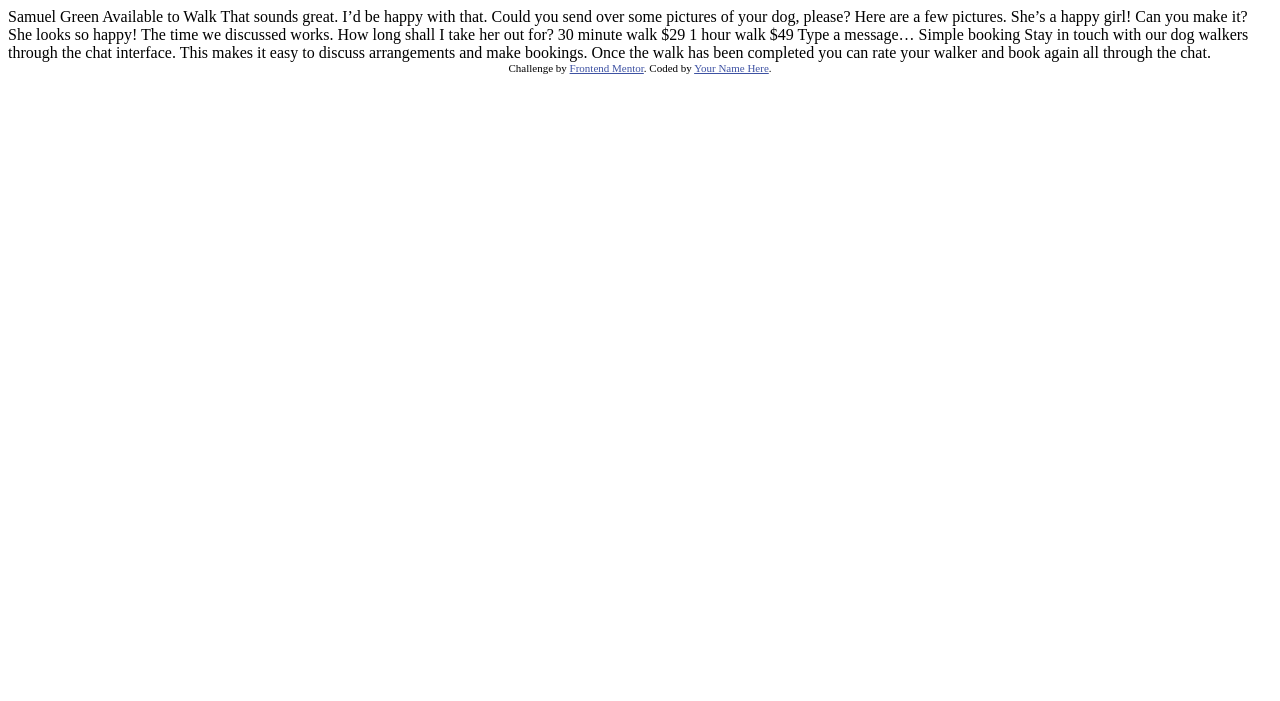
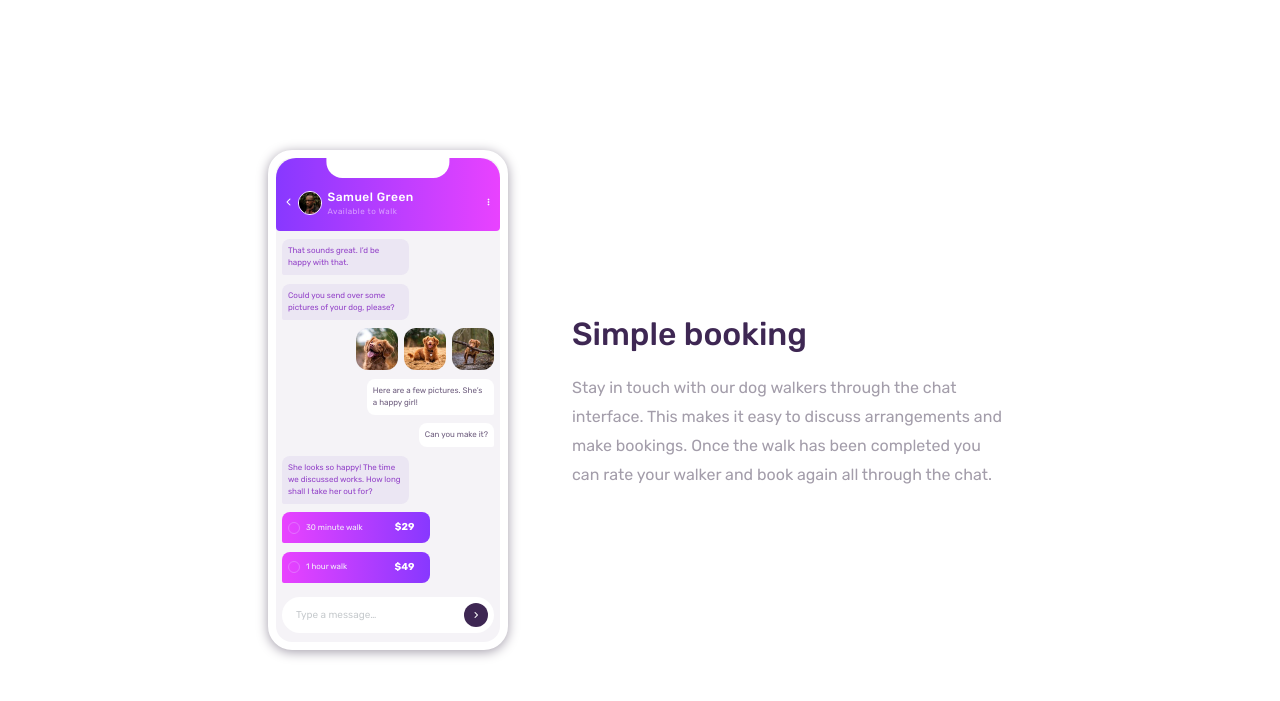
Before and after one commit to Rafi-deen/chat-app-css, a website: page index.html in a window 1280 px wide. Drawn offline with Linux system fonts and the light colour scheme.

Commit message:
layout design completed

```diff
--- a/index.html
+++ b/index.html
@@ -1,51 +1,129 @@
 <!DOCTYPE html>
 <html lang="en">
   <head>
-  <meta charset="UTF-8">
-  <meta name="viewport" content="width=device-width, initial-scale=1.0"> <!-- displays site properly based on user's device -->
+    <meta charset="UTF-8" />
+    <meta name="viewport" content="width=device-width, initial-scale=1.0" />
+    <!-- displays site properly based on user's device -->
+    <link rel="stylesheet" href="style.css" />
 
-  <link rel="icon" type="image/png" sizes="32x32" href="./images/favicon-32x32.png">
+    <link
+      rel="stylesheet"
+      href="https://cdnjs.cloudflare.com/ajax/libs/font-awesome/6.5.1/css/all.min.css"
+      integrity="sha512-DTOQO9RWCH3ppGqcWaEA1BIZOC6xxalwEsw9c2QQeAIftl+Vegovlnee1c9QX4TctnWMn13TZye+giMm8e2LwA=="
+      crossorigin="anonymous"
+      referrerpolicy="no-referrer"
+    />
+
+    <link rel="preconnect" href="https://fonts.googleapis.com" />
+    <link rel="preconnect" href="https://fonts.gstatic.com" crossorigin />
+    <link
+      href="https://fonts.googleapis.com/css2?family=Rubik:wght@400;500;700&display=swap"
+      rel="stylesheet"
+    />
+
+    <link
+      rel="icon"
+      type="image/png"
+      sizes="32x32"
+      href="./images/favicon-32x32.png"
+    />
 
     <title>Frontend Mentor | [Challenge Name Here]</title>
-
-  <!-- Feel free to remove these styles or customise in your own stylesheet 👍 -->
-  <style>
-    .attribution { font-size: 11px; text-align: center; }
-    .attribution a { color: hsl(228, 45%, 44%); }
-  </style>
   </head>
   <body>
+    <div class="container-div">
+      <div class="container">
+        <div class="left">
+          <div class="nav">
+            <div class="top"></div>
+            <div class="bottom">
+              <div class="con">
+                <div class="back-icon">
+                  <i
+                    class="fa-solid fa-chevron-right fa-rotate-180"
+                    style="color: #ffffff"
+                  ></i>
+                </div>
+                <div class="profile">
+                  <img src="images/avatar.jpg" alt="" class="pp" />
+                  <div>
+                    <p class="name">Samuel Green</p>
 
-  Samuel Green
-  Available to Walk
+                    <p>Available to Walk</p>
+                  </div>
+                </div>
+              </div>
+              <div class="options-icon">
+                <i
+                  class="fa-solid fa-ellipsis-vertical"
+                  style="color: #ffffff"
+                ></i>
+              </div>
+            </div>
+          </div>
 
+          <div class="content">
+            <div class="one message rd-text">
               That sounds great. I’d be happy with that.
+            </div>
 
+            <div class="two message rd-text">
               Could you send over some pictures of your dog, please?
+            </div>
 
+            <div class="three message images">
+              <img src="images/dog-image-1.jpg" alt="" />
+              <img src="images/dog-image-2.jpg" alt="" />
+              <img src="images/dog-image-3.jpg" alt="" />
+            </div>
+            <div class="four message st-text">
               Here are a few pictures. She’s a happy girl!
+            </div>
+            <div class="five message st-text">Can you make it?</div>
 
-  Can you make it?
+            <div class="six message rd-text">
+              She looks so happy! The time we discussed works. How long shall I
+              take her out for?
+            </div>
 
-  She looks so happy! The time we discussed works. How long shall I take her out for?
+            <div class="seven message audio">
+              <div>
+                <div class="radio-btn"></div>
 
-  30 minute walk
-  $29
+                <p>30 minute walk</p>
+              </div>
 
-  1 hour walk
-  $49
+              <p class="amount">$29</p>
+            </div>
 
-  Type a message…
+            <div class="eight message audio">
+              <div>
+                <div class="radio-btn"></div>
 
-  Simple booking
+                <p>1 hour walk</p>
+              </div>
 
-  Stay in touch with our dog walkers through the chat interface. This makes it easy to
-  discuss arrangements and make bookings. Once the walk has been completed you can rate
-  your walker and book again all through the chat.
+              <p class="amount">$49</p>
+            </div>
+            <div class="form">
+              <p>Type a message…</p>
+              <div class="send-icon">
+                <i class="fa-solid fa-angle-right" style="color: #ffffff"></i>
+              </div>
+            </div>
+          </div>
+        </div>
 
-  <div class="attribution">
-    Challenge by <a href="https://www.frontendmentor.io?ref=challenge" target="_blank">Frontend Mentor</a>.
-    Coded by <a href="#">Your Name Here</a>.
+        <div class="right">
+          <h1>Simple booking</h1>
+          <p>
+            Stay in touch with our dog walkers through the chat interface. This
+            makes it easy to discuss arrangements and make bookings. Once the
+            walk has been completed you can rate your walker and book again all
+            through the chat.
+          </p>
+        </div>
+      </div>
     </div>
   </body>
 </html>
--- /dev/null
+++ b/package.json
@@ -0,0 +1,5 @@
+{
+  "devDependencies": {
+    "sass": "^1.70.0"
+  }
+}
--- /dev/null
+++ b/style.scss
@@ -0,0 +1,365 @@
+// css reset
+
+/* Box sizing rules */
+*,
+*::before,
+*::after {
+  box-sizing: border-box;
+}
+
+/* Remove default margin */
+* {
+  margin: 0;
+  padding: 0;
+}
+
+/* Remove list styles on ul, ol elements with a list role, which suggests default styling will be removed */
+ul[role="list"]::marker,
+ol[role="list"]::marker {
+  font-size: 0;
+}
+
+/* Set core root defaults */
+html:focus-within {
+  scroll-behavior: smooth;
+}
+
+/* Set core body defaults */
+body {
+  min-height: 100vh;
+  text-rendering: optimizeSpeed;
+  line-height: 1.5;
+}
+
+/* A elements that don't have a class get default styles */
+a:not([class]) {
+  text-decoration-skip-ink: auto;
+}
+
+/* Make images easier to work with */
+img,
+picture {
+  max-width: 100%;
+  display: block;
+}
+
+/* Inherit fonts for inputs and buttons */
+input,
+button,
+textarea,
+select {
+  font: inherit;
+}
+
+/* Remove all animations, transitions and smooth scroll for people that prefer not to see them */
+@media (prefers-reduced-motion: reduce) {
+  html:focus-within {
+    scroll-behavior: auto;
+  }
+
+  *,
+  *::before,
+  *::after {
+    animation-duration: 0.01ms !important;
+    animation-iteration-count: 1 !important;
+    transition-duration: 0.01ms !important;
+    scroll-behavior: auto !important;
+  }
+}
+
+// Variables
+
+// These two colors are the vibrant background colors you see throughout the design and are applied as a linear gradient:
+
+$LightMagenta: hsl(293, 100%, 63%);
+$LightViolet: hsl(264, 100%, 61%);
+
+// Colors
+
+// - Pale Violet (sub-heading at the top of the app UI): hsl(276, 100%, 81%)
+// - Moderate Violet (chat on the left): hsl(276, 55%, 52%)
+// - Desaturated Dark Violet (chat on the right): hsl(271, 15%, 43%)
+// - Grayish Blue (placeholder text): hsl(206, 6%, 79%)
+// - Very Dark Desaturated Violet (main heading): hsl(271, 36%, 24%)
+// - Dark Grayish Violet (paragraph): hsl(270, 7%, 64%)
+
+// #### Gradients
+
+// These two colors are the vibrant background colors you see throughout the design and are applied as a linear gradient:
+
+// - Light Magenta: hsl(293, 100%, 63%)
+// - Light Violet: hsl(264, 100%, 61%)
+
+// ### Secondary
+
+// - White: hsl(0, 0%, 100%)
+// - Light Grayish Violet (app background): hsl(270, 20%, 96%)
+// - Very Dark Desaturated Violet (submit button background): hsl(271, 36%, 24%)
+// - Very Light Magenta (radio button outline): hsl(289, 100%, 72%)
+
+$PaleViolet: hsl(276, 100%, 81%);
+$ModerateViolet: hsl(276, 55%, 52%);
+$DesaturatedDarkViolet: hsl(271, 15%, 43%);
+$GrayishBlue: hsl(206, 6%, 79%);
+$VeryDarkDesaturatedViolet: hsl(271, 36%, 24%);
+$DarkGrayishViolet: hsl(270, 7%, 64%);
+
+$White: hsl(0, 0%, 100%);
+$LightGrayishViolet: hsl(270, 20%, 96%);
+$DarkDesaturatedViolet: hsl(271, 36%, 24%);
+$VeryLightMagenta: hsl(289, 100%, 72%);
+
+// Fonts
+$vlg: 2rem;
+$lg: 1rem;
+$smd: 0.75rem;
+$md: 0.625rem;
+$sm: 0.5rem;
+$vsm: 0.375rem;
+$FontFamily: "Rubik", sans-serif;
+
+// code
+
+html {
+  font-size: 16px;
+}
+
+body {
+  font-family: $FontFamily;
+}
+
+.container-div {
+  display: grid;
+  place-content: center;
+  height: 100vh;
+}
+
+.container {
+  // background-color: #5f5f5f;
+  display: flex;
+  flex-direction: column;
+  justify-content: center;
+  gap: 4rem;
+  padding-inline: 2rem;
+  padding-block: 3rem;
+  // background-image: linear-gradient($LightMagenta, $LightViolet);
+}
+
+.left {
+  background-color: $LightGrayishViolet;
+  // background-color: #5f5f5f;
+  max-width: 240px;
+  height: 500px;
+  aspect-ratio: 1/2;
+  border: 8px solid $White;
+  border-radius: 24px;
+  margin-inline: auto;
+  font-size: $sm;
+  box-shadow: 0px 2px 12px $DarkGrayishViolet;
+
+  .nav {
+    border-top-left-radius: 20px;
+    border-top-right-radius: 20px;
+    border-bottom-left-radius: 4px;
+    border-bottom-right-radius: 4px;
+    letter-spacing: 0.5px;
+
+    min-height: 15%;
+    display: flex;
+    flex-direction: column;
+    justify-content: start;
+
+    background-image: linear-gradient(to left, $LightMagenta, $LightViolet);
+    color: $White;
+
+    .top {
+      position: relative;
+    }
+
+    .top::before {
+      position: absolute;
+      content: "";
+      left: 50%;
+      transform: translate(-50%);
+      background-color: $White;
+      border-radius: 0 0 16px 16px;
+      width: 55%;
+      height: 20px;
+    }
+
+    .bottom {
+      margin-top: 30px;
+      padding-inline: $md;
+      display: flex;
+      align-items: center;
+      justify-content: space-between;
+    }
+
+    .bottom .con {
+      display: flex;
+      align-items: center;
+      gap: $vsm;
+    }
+
+    .profile {
+      display: flex;
+      align-items: center;
+      gap: $vsm;
+    }
+
+    .pp {
+      width: 24px;
+      border: 1px solid $White;
+      border-radius: 24px;
+    }
+
+    .name {
+      font-size: $smd;
+      font-weight: 500;
+    }
+
+    .profile p:last-child {
+      color: $PaleViolet;
+    }
+  }
+
+  .content {
+    display: flex;
+    flex-direction: column;
+    justify-content: space-evenly;
+
+    gap: $vsm;
+    padding: $vsm;
+    height: 85%;
+
+    .message {
+      border-radius: 8px;
+    }
+
+    .images {
+      display: flex;
+      align-self: flex-end;
+      gap: $vsm;
+    }
+
+    .images > * {
+      width: 42px;
+      border-radius: 12px;
+    }
+
+    .st-text,
+    .rd-text {
+      padding: $vsm;
+      max-width: 60%;
+    }
+
+    .rd-text {
+      background-color: #ebe6f3;
+      color: $ModerateViolet;
+    }
+
+    .rd-text,
+    .audio {
+      border-bottom-left-radius: 2px;
+    }
+
+    .st-text {
+      color: $DesaturatedDarkViolet;
+      align-self: flex-end;
+      border-bottom-right-radius: 2px;
+
+      background-color: $White;
+    }
+
+    .audio {
+      display: flex;
+      justify-content: space-between;
+      align-items: center;
+      padding: 1em 2em;
+      padding-left: 0.75em;
+      color: $LightGrayishViolet;
+      width: 70%;
+      background-image: linear-gradient(to right, $LightMagenta, $LightViolet);
+    }
+
+    .audio :first-child {
+      display: flex;
+      align-items: center;
+      gap: $vsm;
+    }
+
+    .radio-btn {
+      border: 1px solid $VeryLightMagenta;
+      width: 12px;
+      border-radius: 24px;
+      aspect-ratio: 1;
+    }
+
+    .amount {
+      color: $White;
+      font-size: $md;
+      font-weight: bold;
+    }
+
+    .form {
+      width: 100%;
+      background-color: $White;
+      padding: $vsm;
+      border-radius: 24px;
+      display: flex;
+      justify-content: space-between;
+      align-items: center;
+
+      p {
+        font-size: $md;
+        color: $GrayishBlue;
+        padding-left: $sm;
+      }
+
+      .send-icon {
+        background-color: $VeryDarkDesaturatedViolet;
+        width: 24px;
+        display: grid;
+        place-content: center;
+        border-radius: 24px;
+        aspect-ratio: 1;
+      }
+    }
+  }
+  .content:first-child,
+  .form {
+    margin-top: $vsm;
+  }
+}
+
+.right {
+  text-align: center;
+
+  h1 {
+    font-size: $vlg;
+    font-weight: 500;
+    margin-bottom: 1rem;
+    color: $VeryDarkDesaturatedViolet;
+  }
+
+  p {
+    font-size: $lg;
+    color: $DarkGrayishViolet;
+    line-height: 1.8;
+  }
+}
+
+@media only screen and (min-width: 680px) {
+  .container {
+    flex-direction: row;
+    align-items: center;
+  }
+
+  .right {
+    text-align: left;
+
+    p {
+      max-width: 440px;
+    }
+  }
+}
```
Also changed, not shown: style.css (added), 2 other files. Lines whose indentation alone changed are shown as unchanged.
